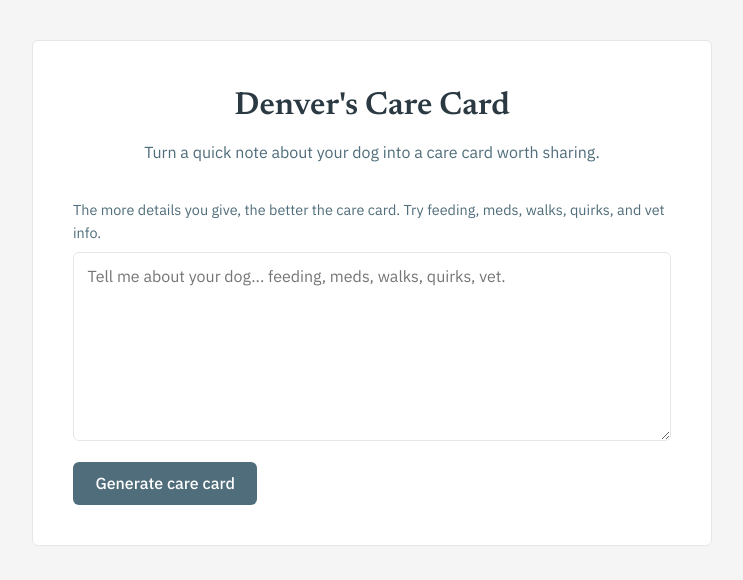
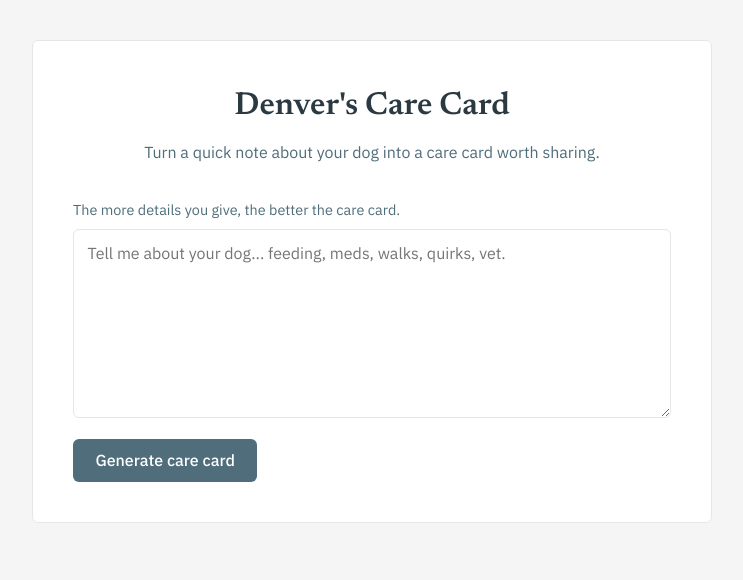
Before and after one commit to bolouie/denvers-care-card, a React (Vite) app: page / in a window 1280 px wide. Shown: the top 580 px of the page, without its empty margins (268-1011 px from the left). Built offline with nearby package versions, Linux system fonts and the light colour scheme.

Commit message:
fix: decrease Gemini, cap the backoff, remove redundant copy

```diff
--- a/src/components/CareForm.jsx
+++ b/src/components/CareForm.jsx
@@ -3,7 +3,7 @@ import styles from "./CareForm.module.css";
 function CareForm({ notes, setNotes, onGenerate, loading, error }) {
     return (
         <div>
-            <p className={styles.helper}>The more details you give, the better the care card. Try feeding, meds, walks, quirks, and vet info.</p>
+            <p className={styles.helper}>The more details you give, the better the care card.</p>
             <textarea
                 className={styles.textarea}
                 value={notes}
```
Also changed, not shown: 1 other file (tests, documents, lock files or other folders).
